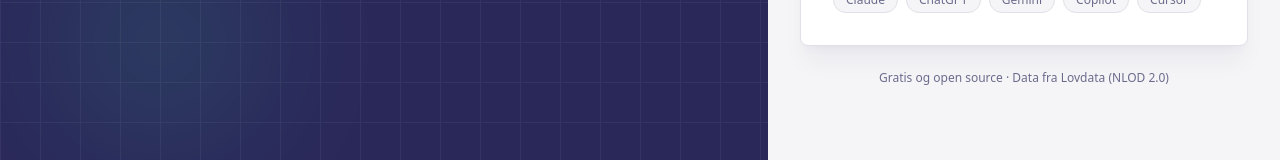
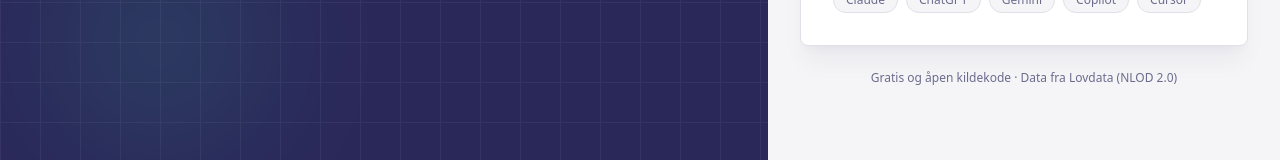
Before and after one commit to khjohns/paragraf, a React (Vite) app in the folder site/: page / in a window 1280 px wide. Shown: the part 598-758 px from the top of the page. Built offline with nearby package versions, Linux system fonts and the light colour scheme; no server answers.

Commit message:
fix: Use «åpen kildekode» instead of «open source» in footer
https://claude.ai/code/session_017c9pU1CidzC3YLeJPxeYQ1

```diff
--- a/site/src/LandingPage.tsx
+++ b/site/src/LandingPage.tsx
@@ -345,7 +345,7 @@ export function LandingPage() {
 
           {/* Footer */}
           <p className="mt-6 text-center text-xs text-pkt-text-body-subtle">
-            Gratis og open source · Data fra{' '}
+            Gratis og åpen kildekode · Data fra{' '}
             <a href="https://lovdata.no" className="hover:underline">Lovdata</a>
             {' '}(NLOD 2.0)
           </p>
```
